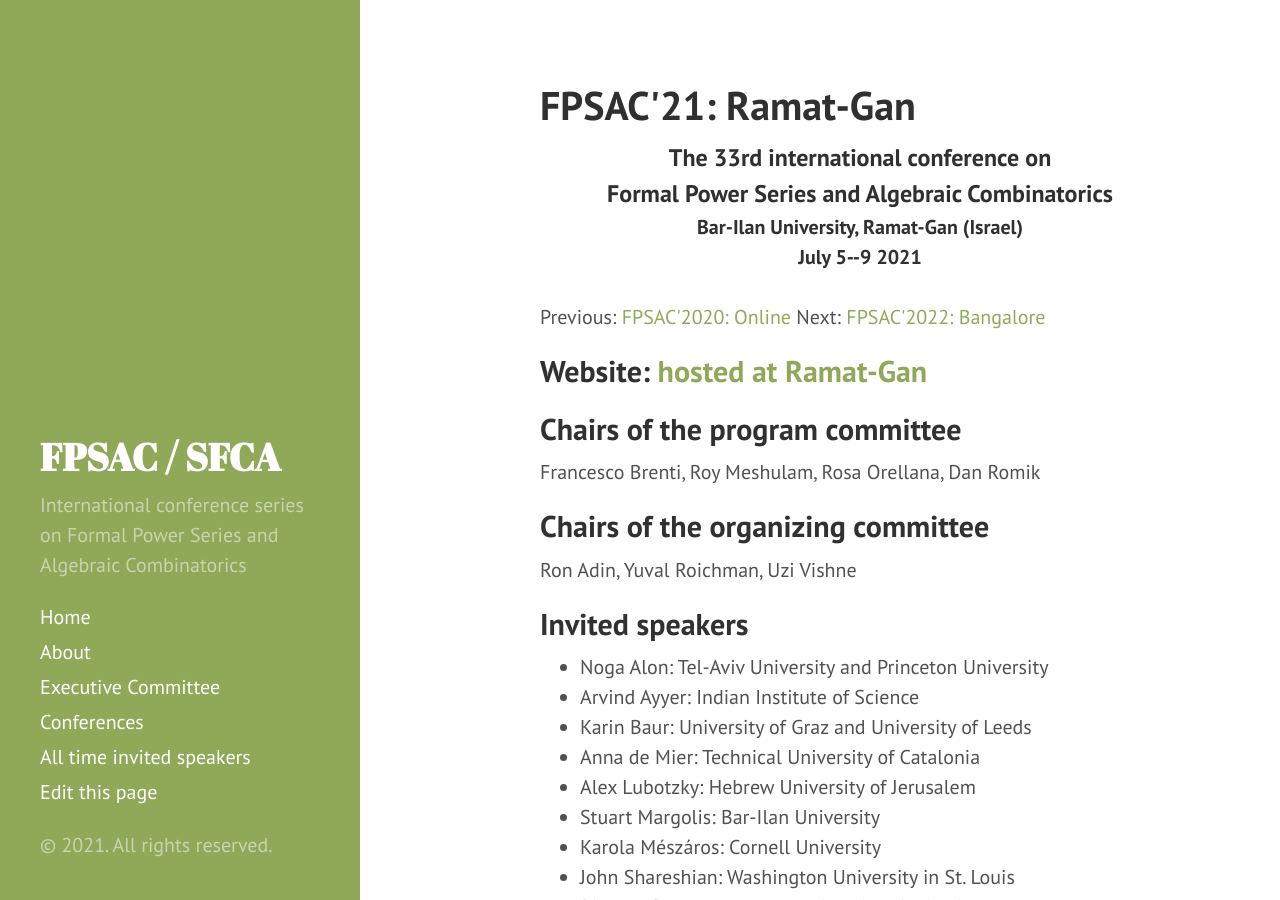
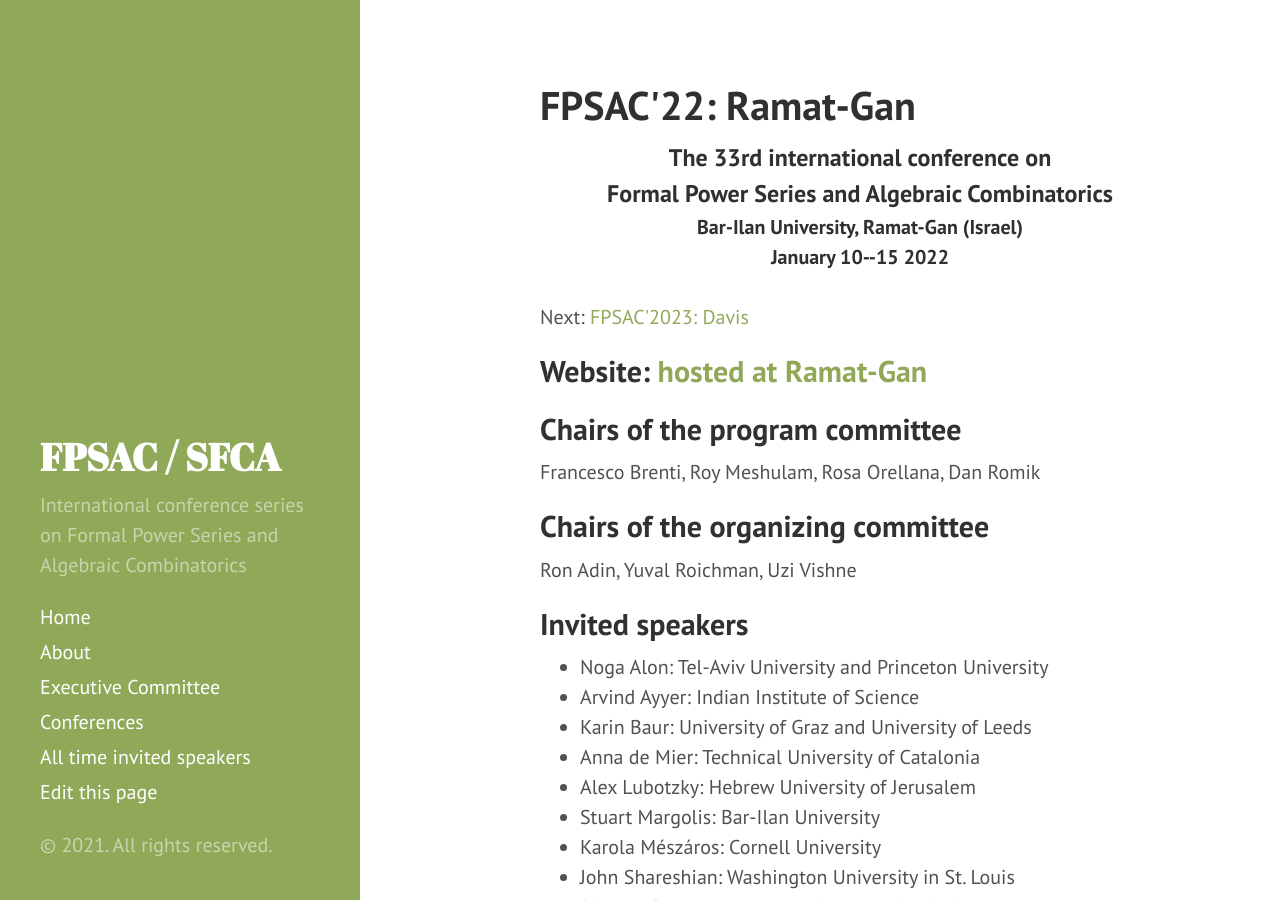
Before and after one commit to FPSAC/FPSAC.github.io, a Jekyll site: the page built from _confs/fpsac-2021.md, in a window 1280 px wide and 900 px high. Built offline with Jekyll 4.4.1, drawn with Linux system fonts in a browser that asks for light colours.

Commit message:
Update fpsac-2021.md

```diff
--- a/_confs/fpsac-2021.md
+++ b/_confs/fpsac-2021.md
@@ -1,11 +1,11 @@
 ---
 layout: conf
-year: 2021
+year: 2022
 number: 33rd
 institution: Bar-Ilan University
 town: Ramat-Gan
 country: Israel
-dates: July 5--9
+dates: January 10--15
 site: https://fpsac2021.math.biu.ac.il/
 poster:
 
```
